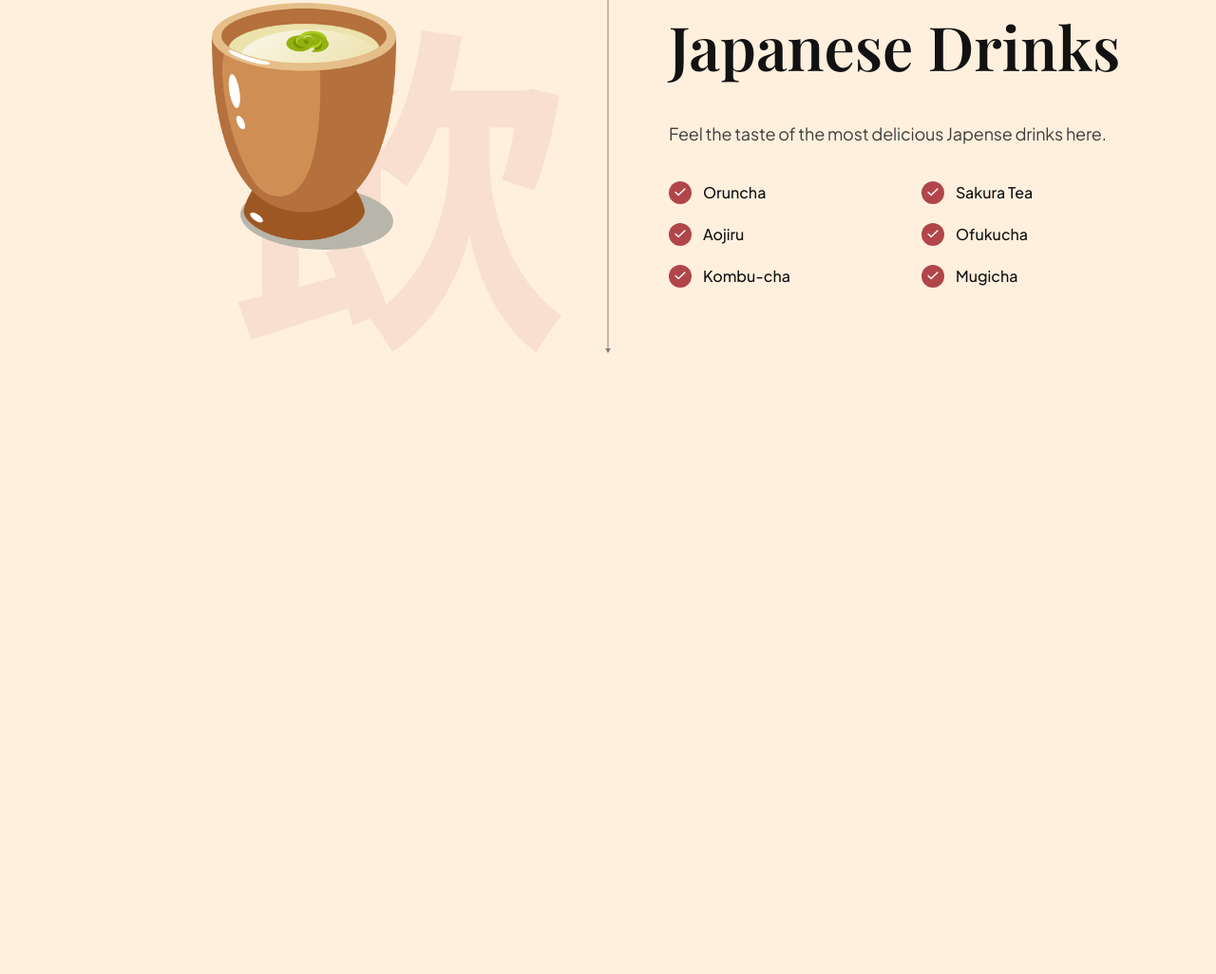
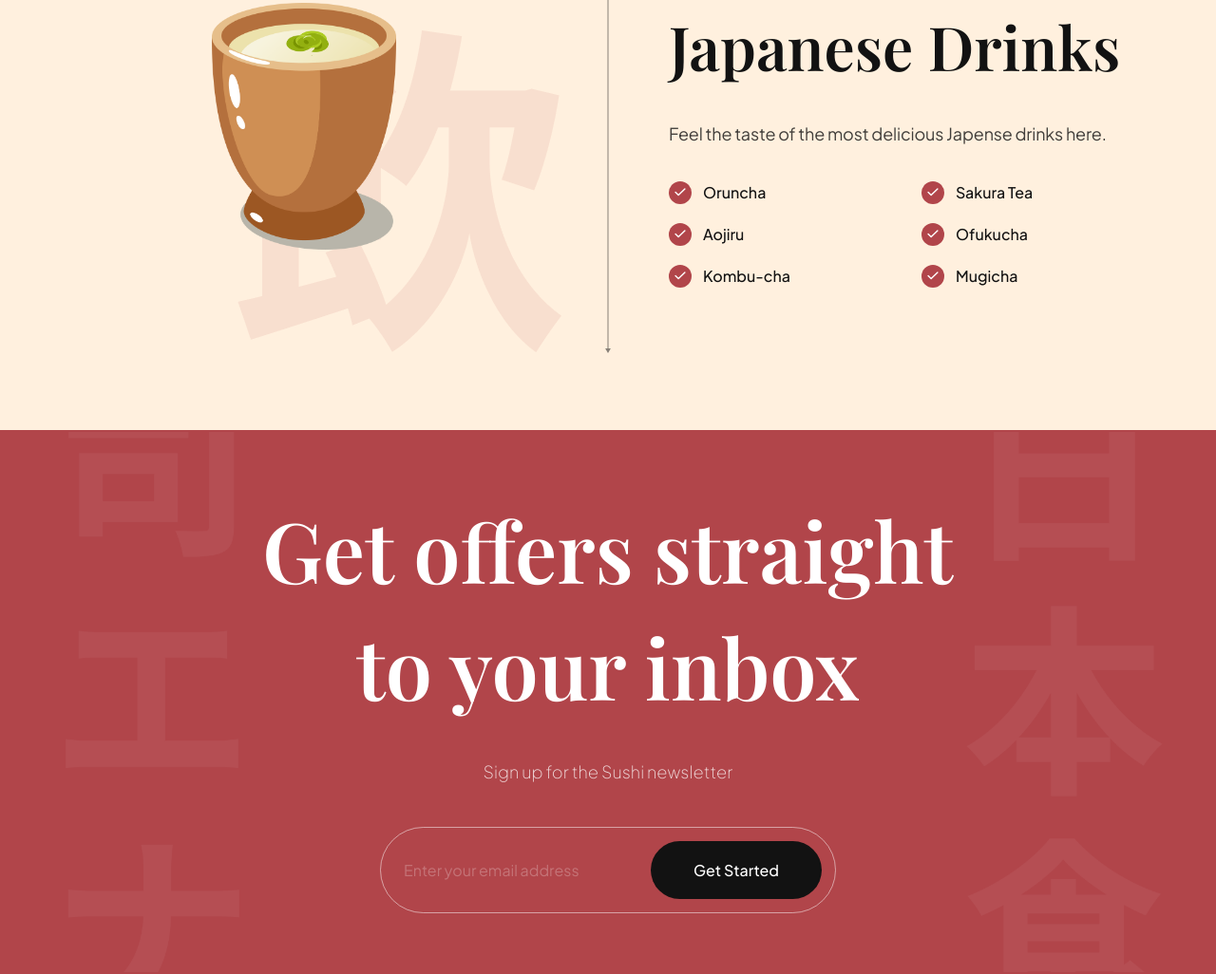
Before and after one commit to 0xSravan03/sushi-website, a website built with Vite: page index.html in a window 1280 px wide. Shown: the part 3247-4273 px from the top of the page at 95% size. Before the commit the page ends 3700 px from the top, so only its background shows below. Built offline with nearby package versions, Linux system fonts and the light colour scheme.

Commit message:
added subscription section

```diff
--- /dev/null
+++ b/css/sections/subscription.css
@@ -0,0 +1,71 @@
+.subscription {
+    padding: 64px;
+    flex-direction: column;
+    background: var(--primary-color);
+    background-image: url("../../assets/subscribe_bg.png");
+    background-position: center;
+    background-repeat: no-repeat;
+    background-size: contain;
+    overflow: hidden;
+}
+
+.subscription h2 {
+    font-size: 88px;
+    font-family: var(--playfair-display);
+    color: var(--color-white);
+    font-weight: 600;
+    line-height: 123px;
+    text-align: center;
+}
+
+.subscription p {
+    font-size: 18px;
+    font-family: var(--plus-jakarta-sans);
+    color: rgba(255, 255, 255, 0.8);
+    font-weight: 200;
+    margin-top: 32px;
+    line-height: 36px;
+    text-align: center;
+}
+
+.subscription__form {
+    min-width: 480px;
+    margin-top: 40px;
+    padding: 14px 14px 14px 24px;
+    display: flex;
+    gap: 10;
+    border: 1px solid rgba(255, 255, 255, 0.5);
+    border-radius: 46px;
+}
+
+.subscription__form input {
+    border: none;
+    outline: none;
+    flex: 1;
+    font-size: 16px;
+    font-weight: 400;
+    font-family: var(--plus-jakarta-sans);
+    background: transparent;
+    color: #fff;
+    opacity: 0.5;
+}
+
+.subscription__form input::placeholder {
+    color: #fff;
+    opacity: 0.5;
+}
+
+.subscription__form button {
+    outline: none;
+    border: none;
+    padding: 20px;
+    min-width: 180px;
+    background: var(--secondary-color);
+    color: #fff;
+    font-size: 16px;
+    font-weight: 500;
+    font-family: var(--plus-jakarta-sans);
+    border-radius: 46px;
+    text-align: center;
+    cursor: pointer;
+}
--- a/css/sections/trending.css
+++ b/css/sections/trending.css
@@ -3,10 +3,6 @@
     display: flex;
     flex-direction: column;
     overflow: hidden;
-}
-
-.trending__discover {
-
 }
 
 .trending-sushi, .trending-drink {
--- a/css/style.css
+++ b/css/style.css
@@ -7,6 +7,7 @@
 @import url("sections/about.css");
 @import url("sections/popular.css");
 @import url("sections/trending.css");
+@import url("sections/subscription.css");
 
 :root {
     --playfair-display: "Playfair Display", serif;
--- a/index.html
+++ b/index.html
@@ -295,5 +295,15 @@
         </div>
       </section>
     </section>
+
+    <section class="subscription flex-center" id="services">
+      <h2 data-aos="flip-down">Get offers straight <br>
+      to your inbox</h2>
+      <p data-aos="fade-up">Sign up for the Sushi newsletter</p>
+      <div class="subscription__form" data-aos="fade-up">
+        <input type="text" placeholder="Enter your email address" />
+        <button>Get Started</button>
+      </div>
+    </section>
 </body>
 </html>
```
